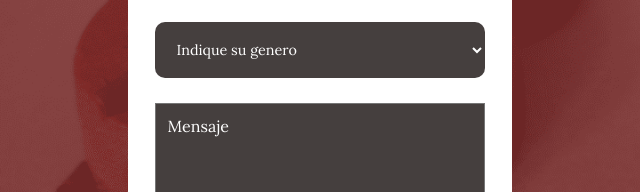
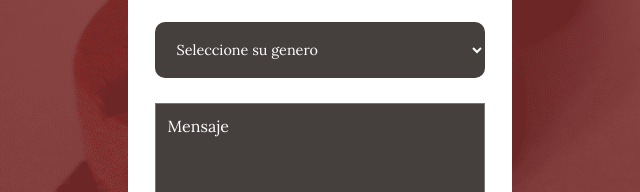
Before and after one commit to Tankerfranco/proyectoPasteleria, a plain HTML site: page index.html in a window 1280 px wide. Shown: the part 2625-2817 px from the top of the page, 1-641 px from the left. Drawn offline with Linux system fonts and the light colour scheme.

Commit message:
cambio: formulario select

```diff
--- a/index.html
+++ b/index.html
@@ -95,7 +95,7 @@
               <input type="text" name="Apellido" id="DatApellido" class="Apellido Datos" placeholder="Apellido" required>
               <input type="email" name="Correo" id="Correo" class="Correo Datos" placeholder="Correo" required>
               <select name="genero" class="Correo Datos" required>
-                <option selected value="nada">Indique su genero</option>
+                <option value="">Seleccione su genero</option>
                 <option value="hombre">Hombre</option>
                 <option value="mujer">Mujer</option>
                 <option value="otro">Otro</option>
```
